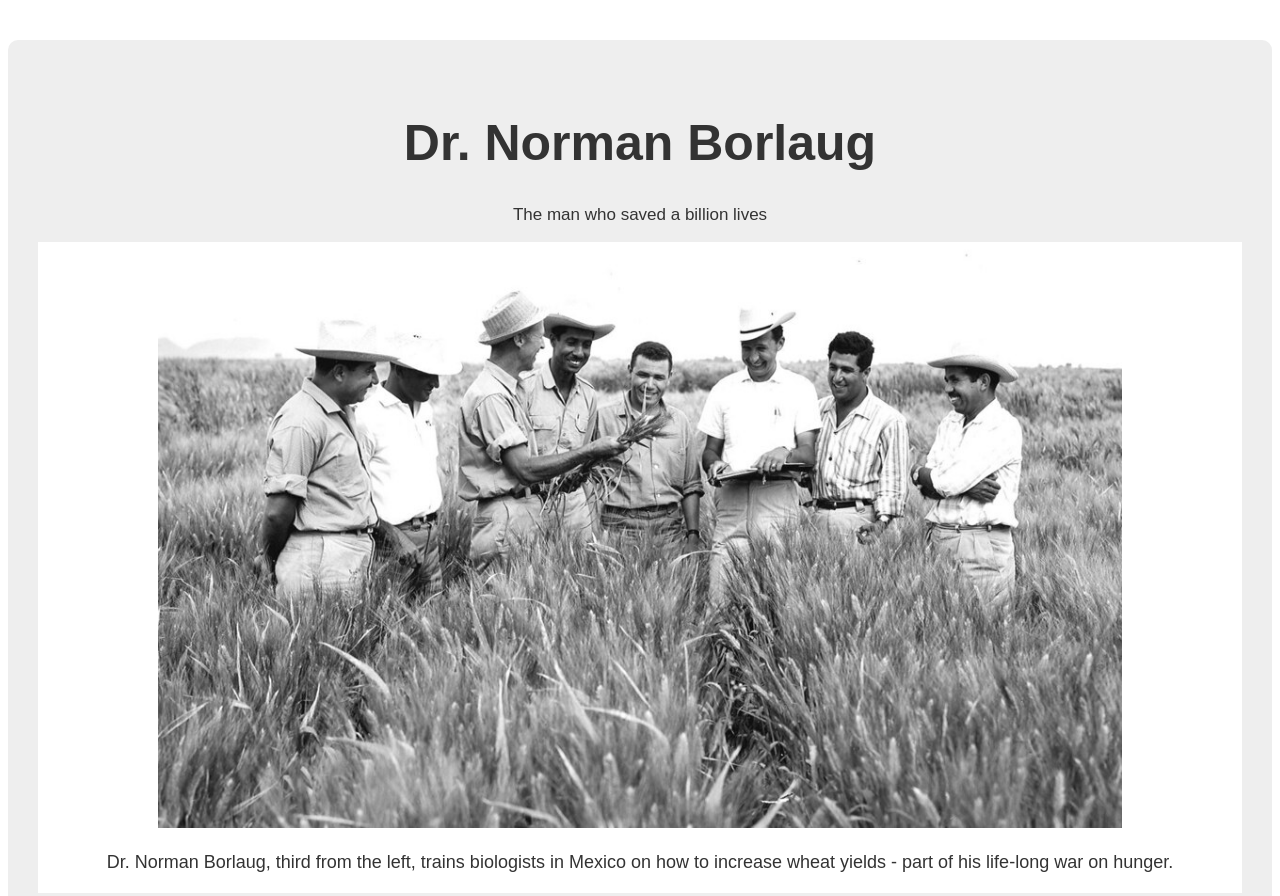
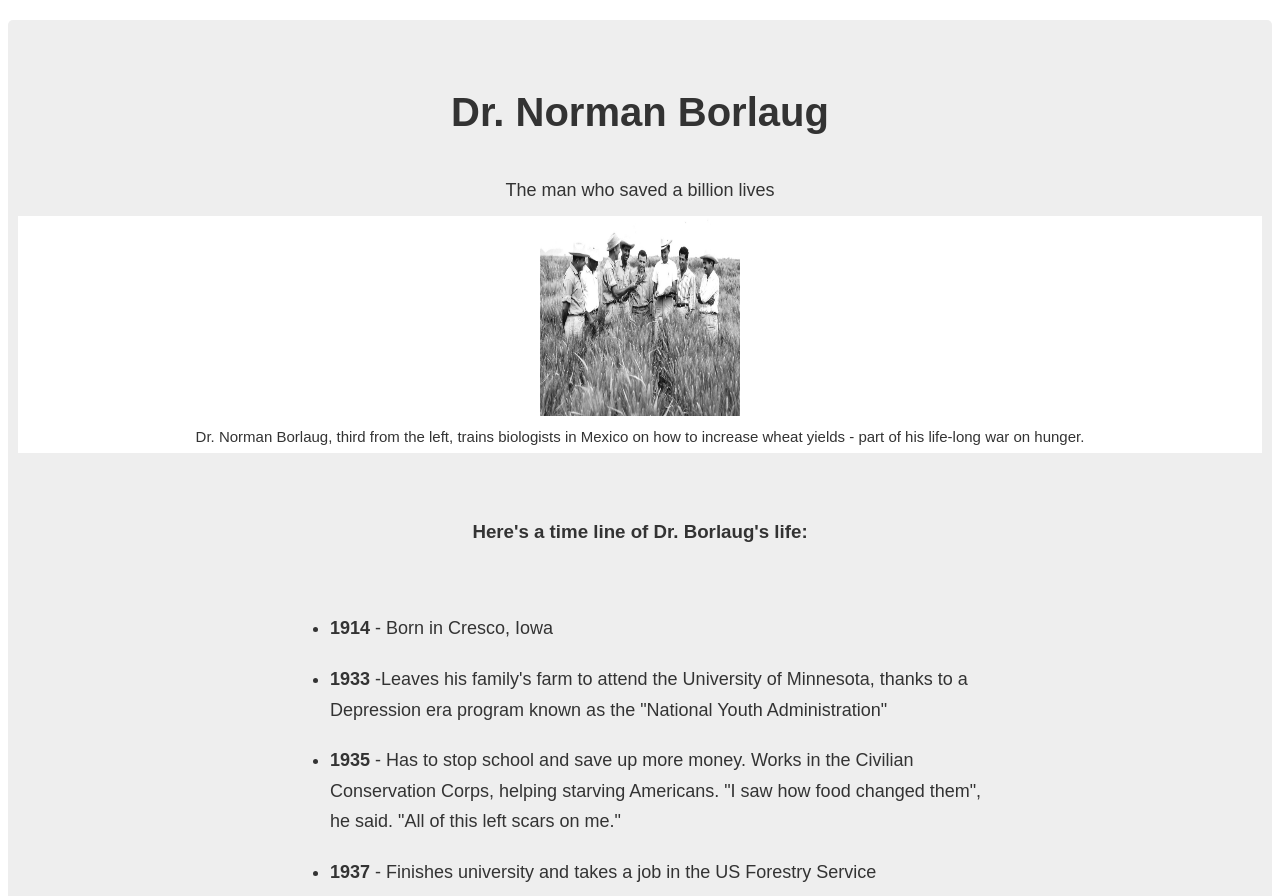
Before and after one commit to Zainnybabe/Zainnybabe, a plain HTML site: page index.html in a window 1280 px wide. Shown: the top 896 px of the page. Drawn offline with Linux system fonts and the light colour scheme.

Commit message:
Add files via upload

```diff
--- a/style.css
+++ b/style.css
@@ -1,51 +1,54 @@
 body {
   font-family: Arial, Helvetica, sans-serif;
-  color: #333
+  color: #333;
 }
 .tribute-page {
+  background-color: rgb(238, 238, 238);
   text-align: center;
-  background-color: rgb(238, 238, 238);
-  padding: 40px 30px 50px 30px;
-  border-radius: 10px;
-  margin: 40px 0;
+  border-radius: 5px;
 }
 .heading {
-  font-size: 50px;
+  font-size: 40px;
+  padding: 70px 50px 20px 50px;
+  margin: 20px;
+}
+.heading-text {
+  font-size: 18px;
+  line-height: 170%;
+  max-width: 800px;
+  margin: 0 auto;
+  padding: 20px auto;
+}
+img {
+  width: 200px;
+  height: 200px;
+}
+.img-caption {
+  font-size: 15px;
+  padding: 8px;
 }
 .img-section {
   background-color: white;
-  margin: 0;
-}
-.heading-text {
-  font-size: 17px;
-  line-height: 120%;
-}
-.img {
-  width: 80%;
-}
-.img-caption {
-  font-size: 18px;
-  padding: 20px;
+  margin: 10px;
 }
 .timeline-heading {
-  padding: 50px 0;
+  padding: 50px;
 }
 .timeline {
-  max-width: 600px;
+  max-width: 700px;
   margin: 0 auto;
 }
 .timeline-list-item {
   text-align: left;
-  font-size: 16px;
-  margin: 18px;
-  line-height: 200%;
+  line-height: 170%;
+  margin: 20px;
+  font-size: 18px;
 }
 .quote {
-  font-size: 18px;
+  font-style: italic;
   text-align: left;
-  max-width: 630px;
+  max-width: 700px;
   margin: 20px auto;
-  font-style: italic;
+  line-height: 150%;
   padding: 20px;
-  line-height: 150%;
 }
```
Also changed, not shown: tribute.html (added, +45 -0 lines), Sikiru-Ayinde.jpg (added).
